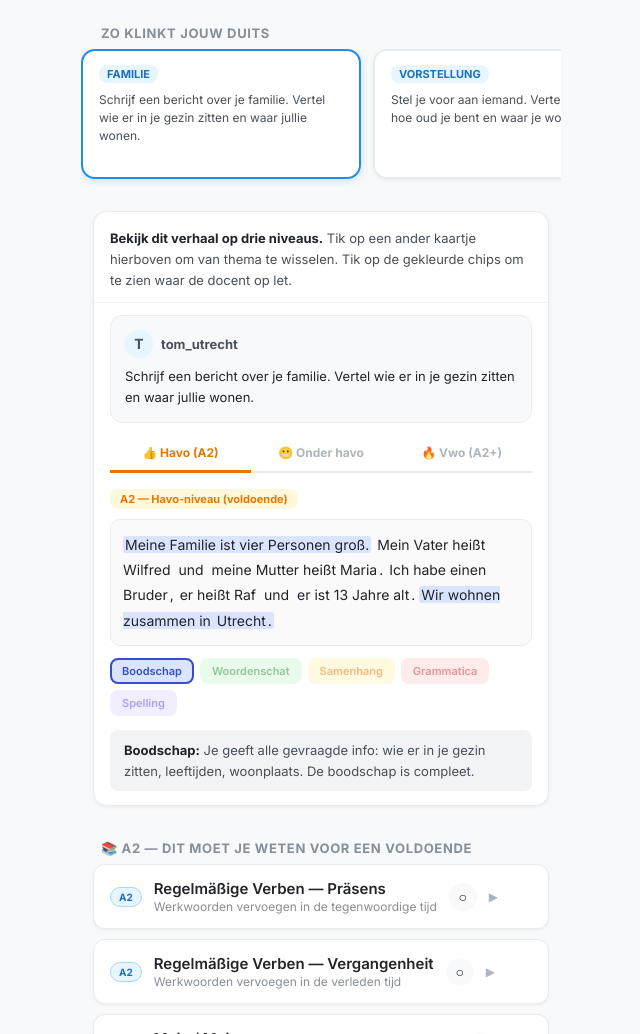
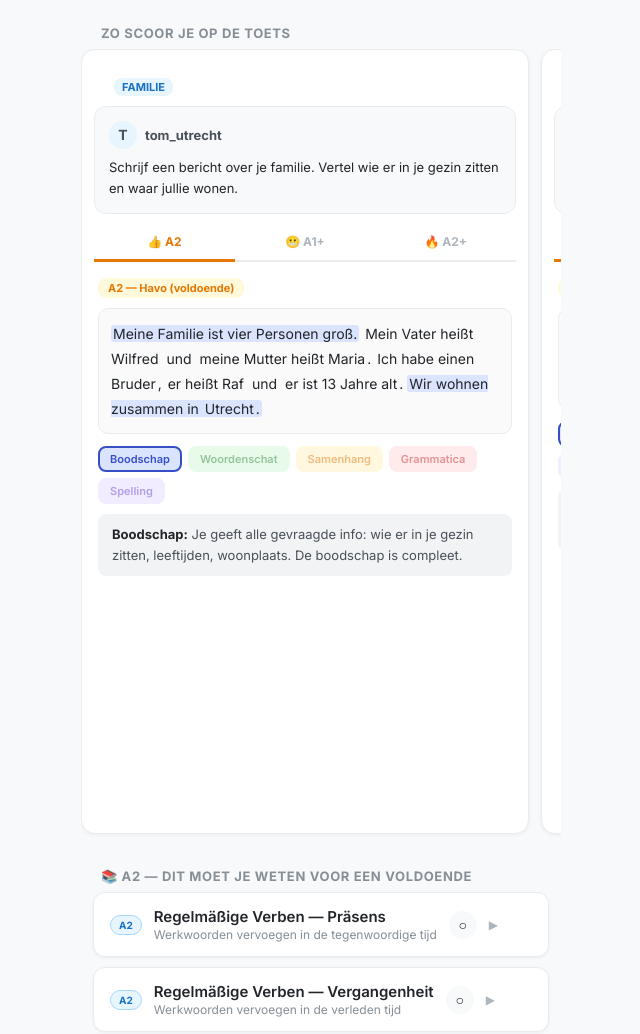
Before and after one commit to wilfredstegeman/toetstrainer, a website: page huiswerk/deutsch-trainer.html in a window 1280 px wide. Shown: the part 540-1574 px from the top of the page, without its empty margins (319-959 px from the left). Drawn offline with nearby package versions, Linux system fonts and the light colour scheme.

Commit message:
Self-contained story cards with full niveaus structure

```diff
--- a/huiswerk/deutsch-trainer.html
+++ b/huiswerk/deutsch-trainer.html
@@ -205,9 +205,7 @@
     .story-section .section-header { padding: 18px 20px 8px; }
     .story-scroll { display: flex; gap: 12px; overflow-x: auto; padding: 0 16px 16px; scroll-snap-type: x mandatory; -webkit-overflow-scrolling: touch; }
     .story-scroll::-webkit-scrollbar { display: none; }
-    .story-card { flex: 0 0 280px; background: #fff; border-radius: 14px; border: 2px solid #e9ecef; box-shadow: 0 1px 4px rgba(0,0,0,.06); scroll-snap-align: start; overflow: hidden; cursor: pointer; transition: border-color .15s, box-shadow .15s; }
-    .story-card:active { transform: scale(.98); }
-    .story-card-active { border-color: #228be6; box-shadow: 0 2px 8px rgba(34,139,230,.2); }
+    .story-card { flex: 0 0 calc(100vw - 32px); max-width: 448px; background: #fff; border-radius: 14px; border: 1px solid #e9ecef; box-shadow: 0 1px 4px rgba(0,0,0,.06); scroll-snap-align: start; overflow: hidden; }
     .story-tag { display: inline-block; font-size: 11px; font-weight: 700; padding: 2px 8px; border-radius: 8px; margin: 14px 16px 0; background: #e7f5ff; color: #1971c2; }
 
 
@@ -315,64 +313,9 @@
     <p><strong>Vrijdag krijg je een Duits bericht</strong> (bijvoorbeeld van iemand op social media). Jij schrijft een Nederlands antwoord terug in het Duits. De docent beoordeelt je antwoord op 5 criteria: Boodschap, Woordenschat, Grammatica, Spelling en Handschrift.</p>
   </div>
 
-  <!-- STORY SELECTOR + NIVEAUS -->
-  <div class="section-header">Zo klinkt jouw Duits</div>
+  <!-- VOORBEELDANTWOORDEN -->
+  <div class="section-header">Zo scoor je op de toets</div>
   <div class="story-scroll" id="story-scroll"></div>
-
-  <div class="niveaus-block" id="niveaus-block">
-    <div class="niveaus-intro">
-      <strong>Bekijk dit verhaal op drie niveaus.</strong> Tik op een ander kaartje hierboven om van thema te wisselen. Tik op de gekleurde chips om te zien waar de docent op let.
-    </div>
-
-    <!-- DE PROMPT / POST -->
-    <div class="niveaus-post" id="niveaus-post">
-      <div class="post-header"><div class="post-avatar" id="post-avatar">T</div> <span id="post-author">tom_utrecht</span></div>
-      <span id="post-text"></span>
-    </div>
-
-    <!-- NIVEAU TABS — A2 first -->
-    <div class="niveau-tabs">
-      <button class="niveau-tab nt-pass active" onclick="showNiveau('pass')">👍 Havo (A2)</button>
-      <button class="niveau-tab nt-fail" onclick="showNiveau('fail')">😬 Onder havo</button>
-      <button class="niveau-tab nt-great" onclick="showNiveau('great')">🔥 Vwo (A2+)</button>
-    </div>
-
-    <!-- A2 HAVO (default visible) -->
-    <div class="niveau-content active" id="niveau-pass">
-      <span class="niveau-label nl-pass">A2 — Havo-niveau (voldoende)</span>
-      <div class="exemple-text" id="text-pass"></div>
-      <div class="beo-legend" id="legend-pass">
-        <span class="beo-chip bc-boodschap active" onclick="toggleBeo('pass','boodschap')">Boodschap</span>
-        <span class="beo-chip bc-woord" onclick="toggleBeo('pass','woord')">Woordenschat</span>
-        <span class="beo-chip bc-samenhang" onclick="toggleBeo('pass','samenhang')">Samenhang</span>
-        <span class="beo-chip bc-grammatik" onclick="toggleBeo('pass','grammatik')">Grammatica</span>
-        <span class="beo-chip bc-spelling" onclick="toggleBeo('pass','spelling')">Spelling</span>
-      </div>
-      <div id="rubrics-pass"></div>
-    </div>
-
-    <!-- A1+ ONDER HAVO -->
-    <div class="niveau-content" id="niveau-fail">
-      <span class="niveau-label nl-fail">A1+ — Onder havo-niveau</span>
-      <div class="exemple-text" id="text-fail"></div>
-      <div class="error-list" id="errors-fail"></div>
-      <div class="rubric-section" id="rubric-fail-summary"></div>
-    </div>
-
-    <!-- A2+ VWO -->
-    <div class="niveau-content" id="niveau-great">
-      <span class="niveau-label nl-great">A2+ — Vwo-niveau (goed)</span>
-      <div class="exemple-text" id="text-great"></div>
-      <div class="beo-legend" id="legend-great">
-        <span class="beo-chip bc-boodschap active" onclick="toggleBeo('great','boodschap')">Boodschap</span>
-        <span class="beo-chip bc-woord" onclick="toggleBeo('great','woord')">Woordenschat</span>
-        <span class="beo-chip bc-samenhang" onclick="toggleBeo('great','samenhang')">Samenhang</span>
-        <span class="beo-chip bc-grammatik" onclick="toggleBeo('great','grammatik')">Grammatica</span>
-        <span class="beo-chip bc-spelling" onclick="toggleBeo('great','spelling')">Spelling</span>
-      </div>
-      <div id="rubrics-great"></div>
-    </div>
-  </div>
 
   <div class="section-header">📚 A2 — Dit moet je weten voor een voldoende</div>
   <div id="stof-cards-a2"></div>
@@ -1238,62 +1181,96 @@ let currentStoryIdx = 0;
 function renderStoryCards() {
   const container = document.getElementById('story-scroll');
   if (!container) return;
-  container.innerHTML = STORIES.map((s, i) =>
-    '<div class="story-card' + (i === 0 ? ' story-card-active' : '') + '" onclick="selectStory(' + i + ')" id="sc-' + i + '">' +
-      '<span class="story-tag">' + s.t.toUpperCase() + '</span>' +
-      '<div style="padding:8px 16px 14px;font-size:12px;color:#495057;line-height:1.5">' + s.prompt + '</div>' +
-    '</div>'
-  ).join('');
-  loadStory(0);
-}
-
-function selectStory(idx) {
-  document.querySelectorAll('.story-card').forEach(c => c.classList.remove('story-card-active'));
-  document.getElementById('sc-' + idx).classList.add('story-card-active');
-  currentStoryIdx = idx;
-  loadStory(idx);
-  // scroll niveaus block into view
-  document.getElementById('niveaus-block').scrollIntoView({ behavior: 'smooth', block: 'start' });
-}
-
-function loadStory(idx) {
-  const s = STORIES[idx];
-  // Update post
-  document.getElementById('post-text').innerHTML = s.prompt;
-  // A1+ (fail)
-  document.getElementById('text-fail').innerHTML = s.fail;
+  const cats = ['boodschap','woord','samenhang','grammatik','spelling'];
+  const catNames = {boodschap:'Boodschap',woord:'Woordenschat',samenhang:'Samenhang',grammatik:'Grammatica',spelling:'Spelling'};
+
+  container.innerHTML = STORIES.map((s, i) => {
     const errHtml = s.failErrors.map(e =>
       '<div class="error-item"><span class="error-wrong">' + e.w + '</span> → <span class="error-correct">' + e.c + '</span><div class="error-explain">' + e.e + '</div></div>'
     ).join('');
-  document.getElementById('errors-fail').innerHTML = errHtml;
-  document.getElementById('rubric-fail-summary').innerHTML = '<strong>Samenvatting:</strong> ' + s.failSummary;
-  // A2 (pass)
-  document.getElementById('text-pass').innerHTML = s.pass;
-  const passRubrics = ['boodschap','woord','samenhang','grammatik','spelling'].map((cat,i) =>
-    '<div class="rubric-section rubric-' + cat + '" id="rubric-pass-' + cat + '"' + (i > 0 ? ' style="display:none"' : '') + '><strong>' + ({boodschap:'Boodschap',woord:'Woordenschat',samenhang:'Samenhang',grammatik:'Grammatica',spelling:'Spelling'})[cat] + ':</strong> ' + s.passR[cat] + '</div>'
+
+    const passRubrics = cats.map((cat, ci) =>
+      '<div class="rubric-section rubric-' + cat + '" id="rubric-pass-' + i + '-' + cat + '"' + (ci > 0 ? ' style="display:none"' : '') + '><strong>' + catNames[cat] + ':</strong> ' + s.passR[cat] + '</div>'
     ).join('');
-  document.getElementById('rubrics-pass').innerHTML = passRubrics;
-  // A2+ (great)
-  document.getElementById('text-great').innerHTML = s.great;
-  const greatRubrics = ['boodschap','woord','samenhang','grammatik','spelling'].map((cat,i) =>
-    '<div class="rubric-section rubric-' + cat + '" id="rubric-great-' + cat + '"' + (i > 0 ? ' style="display:none"' : '') + '><strong>' + ({boodschap:'Boodschap',woord:'Woordenschat',samenhang:'Samenhang',grammatik:'Grammatica',spelling:'Spelling'})[cat] + ':</strong> ' + s.greatR[cat] + '</div>'
+
+    const greatRubrics = cats.map((cat, ci) =>
+      '<div class="rubric-section rubric-' + cat + '" id="rubric-great-' + i + '-' + cat + '"' + (ci > 0 ? ' style="display:none"' : '') + '><strong>' + catNames[cat] + ':</strong> ' + s.greatR[cat] + '</div>'
     ).join('');
-  document.getElementById('rubrics-great').innerHTML = greatRubrics;
-  // Reset to A2 tab and boodschap chip
-  showNiveau('pass');
-  // Reset chip state
+
+    return '<div class="story-card" id="sc-' + i + '">' +
+      '<div style="padding:14px 16px 0"><span class="story-tag">' + s.t.toUpperCase() + '</span></div>' +
+      '<div class="niveaus-post" style="margin:10px 12px">' +
+        '<div class="post-header"><div class="post-avatar">T</div> tom_utrecht</div>' +
+        s.prompt +
+      '</div>' +
+      '<div class="niveau-tabs" style="margin:0 12px" id="tabs-' + i + '">' +
+        '<button class="niveau-tab nt-pass active" onclick="showSN(' + i + ',\'pass\')">👍 A2</button>' +
+        '<button class="niveau-tab nt-fail" onclick="showSN(' + i + ',\'fail\')">😬 A1+</button>' +
+        '<button class="niveau-tab nt-great" onclick="showSN(' + i + ',\'great\')">🔥 A2+</button>' +
+      '</div>' +
+      // A2 (default)
+      '<div class="niveau-content active" id="nc-' + i + '-pass">' +
+        '<span class="niveau-label nl-pass">A2 — Havo (voldoende)</span>' +
+        '<div class="exemple-text" id="text-pass-' + i + '">' + s.pass + '</div>' +
+        '<div class="beo-legend" id="legend-pass-' + i + '">' +
+          cats.map(c => '<span class="beo-chip bc-' + c + (c==='boodschap'?' active':'') + '" onclick="toggleSB('+i+',\'pass\',\''+c+'\')">' + catNames[c] + '</span>').join('') +
+        '</div>' +
+        passRubrics +
+      '</div>' +
+      // A1+
+      '<div class="niveau-content" id="nc-' + i + '-fail">' +
+        '<span class="niveau-label nl-fail">A1+ — Onder havo</span>' +
+        '<div class="exemple-text" style="color:#868e96;font-style:italic">' + s.fail + '</div>' +
+        '<div class="error-list">' + errHtml + '</div>' +
+        '<div class="rubric-section"><strong>Samenvatting:</strong> ' + s.failSummary + '</div>' +
+      '</div>' +
+      // A2+
+      '<div class="niveau-content" id="nc-' + i + '-great">' +
+        '<span class="niveau-label nl-great">A2+ — Vwo (goed)</span>' +
+        '<div class="exemple-text" id="text-great-' + i + '">' + s.great + '</div>' +
+        '<div class="beo-legend" id="legend-great-' + i + '">' +
+          cats.map(c => '<span class="beo-chip bc-' + c + (c==='boodschap'?' active':'') + '" onclick="toggleSB('+i+',\'great\',\''+c+'\')">' + catNames[c] + '</span>').join('') +
+        '</div>' +
+        greatRubrics +
+      '</div>' +
+    '</div>';
+  }).join('');
+
+  // Set initial highlight state: hide non-boodschap highlights
+  STORIES.forEach((s, i) => {
     ['pass','great'].forEach(level => {
-    const textEl = document.getElementById('text-' + level);
+      const textEl = document.getElementById('text-' + level + '-' + i);
       if (!textEl) return;
       ['woord','samenhang','grammatik','spelling'].forEach(cat => {
         textEl.querySelectorAll('.hl-' + cat).forEach(sp => { sp.style.background = 'transparent'; });
       });
-    const legend = document.getElementById('legend-' + level);
-    if (legend) {
-      legend.querySelectorAll('.beo-chip').forEach(c => c.classList.remove('active'));
-      legend.querySelector('.bc-boodschap').classList.add('active');
-    }
     });
+  });
+}
+
+function showSN(idx, level) {
+  const card = document.getElementById('sc-' + idx);
+  card.querySelectorAll('.niveau-content').forEach(el => el.classList.remove('active'));
+  card.querySelectorAll('.niveau-tab').forEach(el => el.classList.remove('active'));
+  document.getElementById('nc-' + idx + '-' + level).classList.add('active');
+  const tabMap = { fail:'nt-fail', pass:'nt-pass', great:'nt-great' };
+  card.querySelector('.niveau-tab.' + tabMap[level]).classList.add('active');
+}
+
+function toggleSB(idx, level, cat) {
+  const legend = document.getElementById('legend-' + level + '-' + idx);
+  const textEl = document.getElementById('text-' + level + '-' + idx);
+  const allCats = ['boodschap','woord','samenhang','grammatik','spelling'];
+  allCats.forEach(c => {
+    legend.querySelector('.bc-' + c).classList.remove('active');
+    textEl.querySelectorAll('.hl-' + c).forEach(sp => { sp.style.background = 'transparent'; });
+    const r = document.getElementById('rubric-' + level + '-' + idx + '-' + c);
+    if (r) r.style.display = 'none';
+  });
+  legend.querySelector('.bc-' + cat).classList.add('active');
+  textEl.querySelectorAll('.hl-' + cat).forEach(sp => { sp.style.background = ''; });
+  const rubric = document.getElementById('rubric-' + level + '-' + idx + '-' + cat);
+  if (rubric) rubric.style.display = '';
 }
 
 // ── STATE & STORAGE ──────────────────────────────────────────────────────
@@ -1688,45 +1665,7 @@ function resetAll() {
   document.getElementById('quiz-area').innerHTML      = '';
 }
 
-// ── NIVEAUS VOORBEELDEN ───────────────────────────────────────────────────
-function showNiveau(level) {
-  document.querySelectorAll('.niveau-content').forEach(el => el.classList.remove('active'));
-  document.querySelectorAll('.niveau-tab').forEach(el => el.classList.remove('active'));
-  document.getElementById('niveau-' + level).classList.add('active');
-  // find the matching tab
-  const tabMap = { fail: 'nt-fail', pass: 'nt-pass', great: 'nt-great' };
-  document.querySelector('.niveau-tab.' + tabMap[level]).classList.add('active');
-}
-
-function toggleBeo(level, cat) {
-  const legend = document.getElementById('legend-' + level);
-  const textEl = document.getElementById('text-' + level);
-  const allCats = ['boodschap','woord','samenhang','grammatik','spelling'];
-
-  // Radio: deactivate all chips, highlights, and rubric texts
-  allCats.forEach(c => {
-    legend.querySelector('.bc-' + c).classList.remove('active');
-    textEl.querySelectorAll('.hl-' + c).forEach(s => { s.style.background = 'transparent'; });
-    const r = document.getElementById('rubric-' + level + '-' + c);
-    if (r) r.style.display = 'none';
-  });
-
-  // Activate the clicked one
-  legend.querySelector('.bc-' + cat).classList.add('active');
-  textEl.querySelectorAll('.hl-' + cat).forEach(s => { s.style.background = ''; });
-  const rubric = document.getElementById('rubric-' + level + '-' + cat);
-  if (rubric) rubric.style.display = '';
-}
-
 // ── INIT ──────────────────────────────────────────────────────────────────
-// Set initial highlight state: only 'boodschap' visible
-['pass','great'].forEach(level => {
-  const textEl = document.getElementById('text-' + level);
-  if (!textEl) return;
-  ['woord','samenhang','grammatik','spelling'].forEach(cat => {
-    textEl.querySelectorAll('.hl-' + cat).forEach(s => { s.style.background = 'transparent'; });
-  });
-});
 renderOverview();
 renderStoryCards();
 initFlash();
```
Lines whose indentation alone changed are shown as unchanged.
